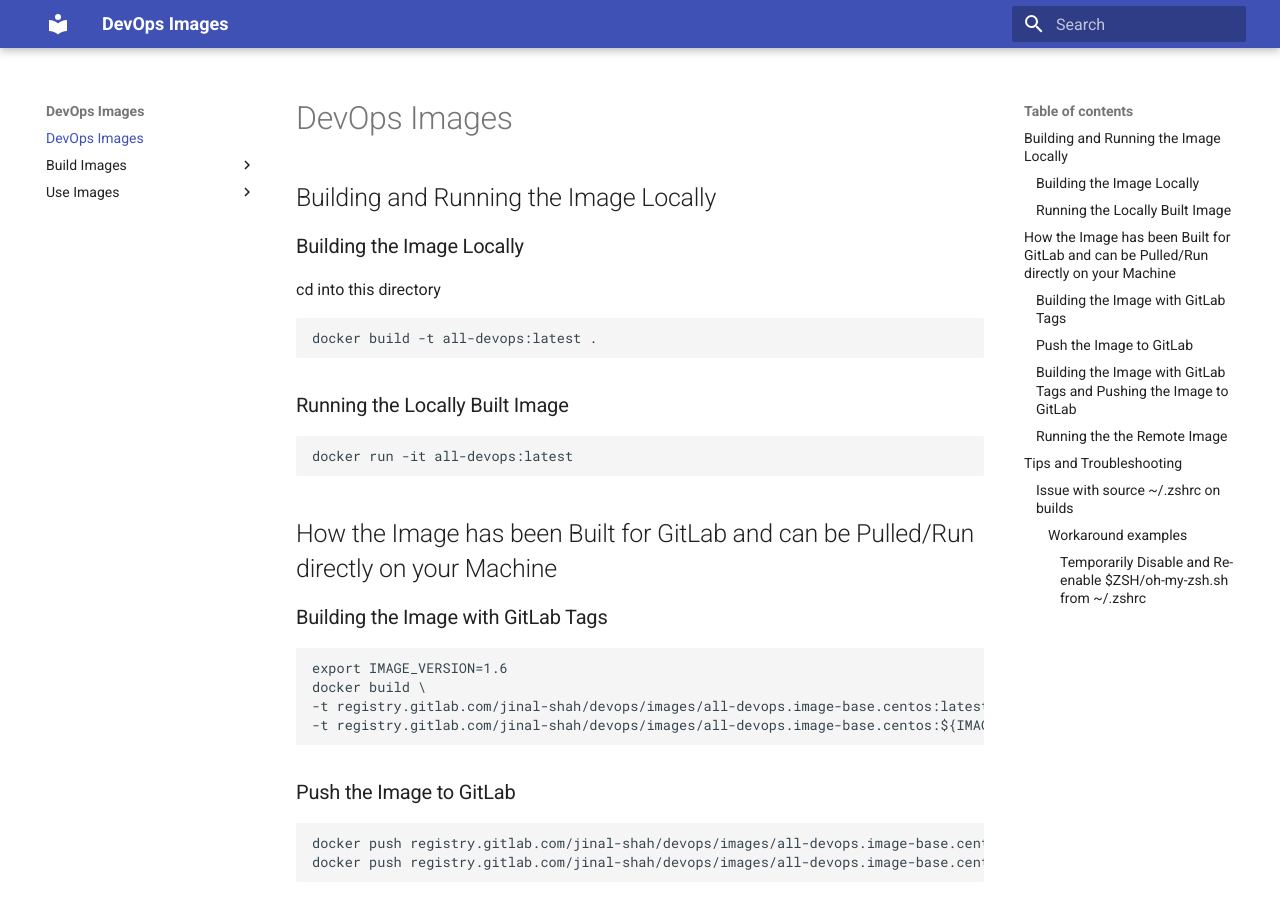
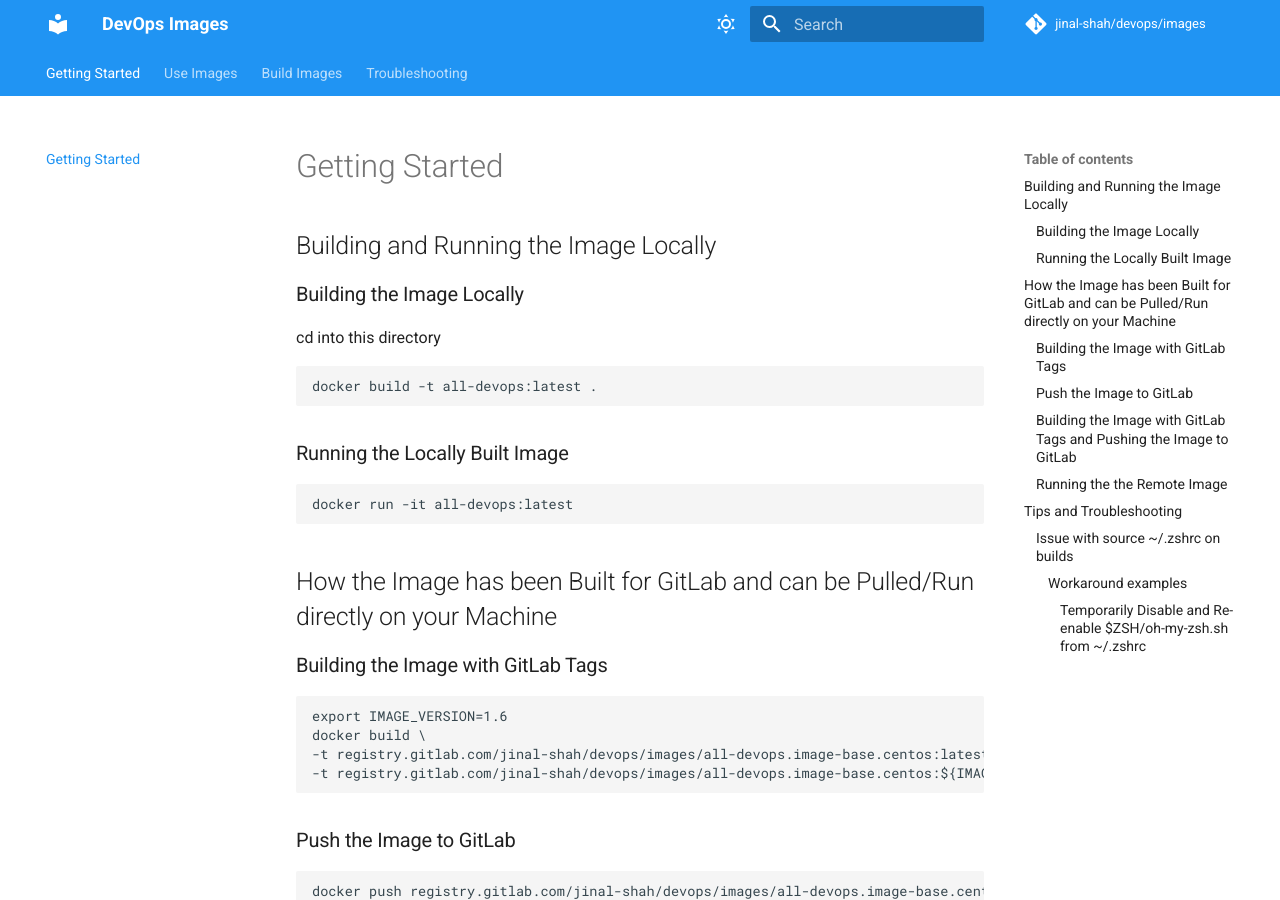
Before and after one commit to jinalshah/devops-images, an MkDocs documentation site: the page built from docs/index.md, in a window 1280 px wide and 900 px high. Built offline with MkDocs 1.6.1 and Material for MkDocs 9.7.7, drawn with Linux system fonts in a browser that asks for light colours; comment, search, counter and statistics services are not loaded.

```diff
--- a/docs/index.md
+++ b/docs/index.md
@@ -1,4 +1,4 @@
-# DevOps Images
+# Getting Started
 
 ## Building and Running the Image Locally
 
--- a/mkdocs.yml
+++ b/mkdocs.yml
@@ -1,7 +1,55 @@
 site_name: DevOps Images
 site_url: https://jinal-shah.gitlab.io/devops/images
+
+# Repository
+repo_name: jinal-shah/devops/images
+repo_url: https://gitlab.com/jinal-shah/devops/images
+
 theme:
   name: material
+  palette:
+    - scheme: default
+      primary: blue
+      accent: amber
+      toggle:
+        icon: material/weather-sunny
+        name: Switch to dark mode
+    - scheme: slate
+      primary: blue
+      accent: amber
+      toggle:
+        icon: material/weather-night
+        name: Switch to light mode
+  features:
+    - navigation.instant
+    - navigation.tracking
+    - navigation.tabs
+    - navigation.sections
+    - navigation.top
+    - search.suggest
+    - search.highlight
+    - search.share
+
+nav:
+  - index.md
+  - Use Images:
+    - use-images/index.md
+    - use-images/all-devops.md
+    - use-images/aws-devops.md
+    - use-images/gcp-devops.md
+  - Build Images:
+    - build-images/index.md
+    - build-images/build-images.md
+  - Troubleshooting:
+    - troubleshooting/index.md
+    - troubleshooting/troubleshooting.md
+
+plugins:
+  - search
+
+markdown_extensions:
+  - toc:
+      permalink: true
 
 extra:
   generator: false
```
Also changed, not shown: docs/build-images/index.md (added, +1 -0 lines), docs/troubleshooting/index.md (added, +1 -0 lines), docs/use-images/index.md (added, +1 -0 lines), docs/build-images/build-images.md (renamed from docs/Build Images/build-images.md), docs/troubleshooting/troubleshooting.md (added), docs/use-images/all-devops.md (renamed from docs/Use Images/all-devops.md), docs/use-images/aws-devops.md (renamed from docs/Use Images/aws-devops.md), docs/use-images/gcp-devops.md (renamed from docs/Use Images/gcp-devops.md), 1 other file.
